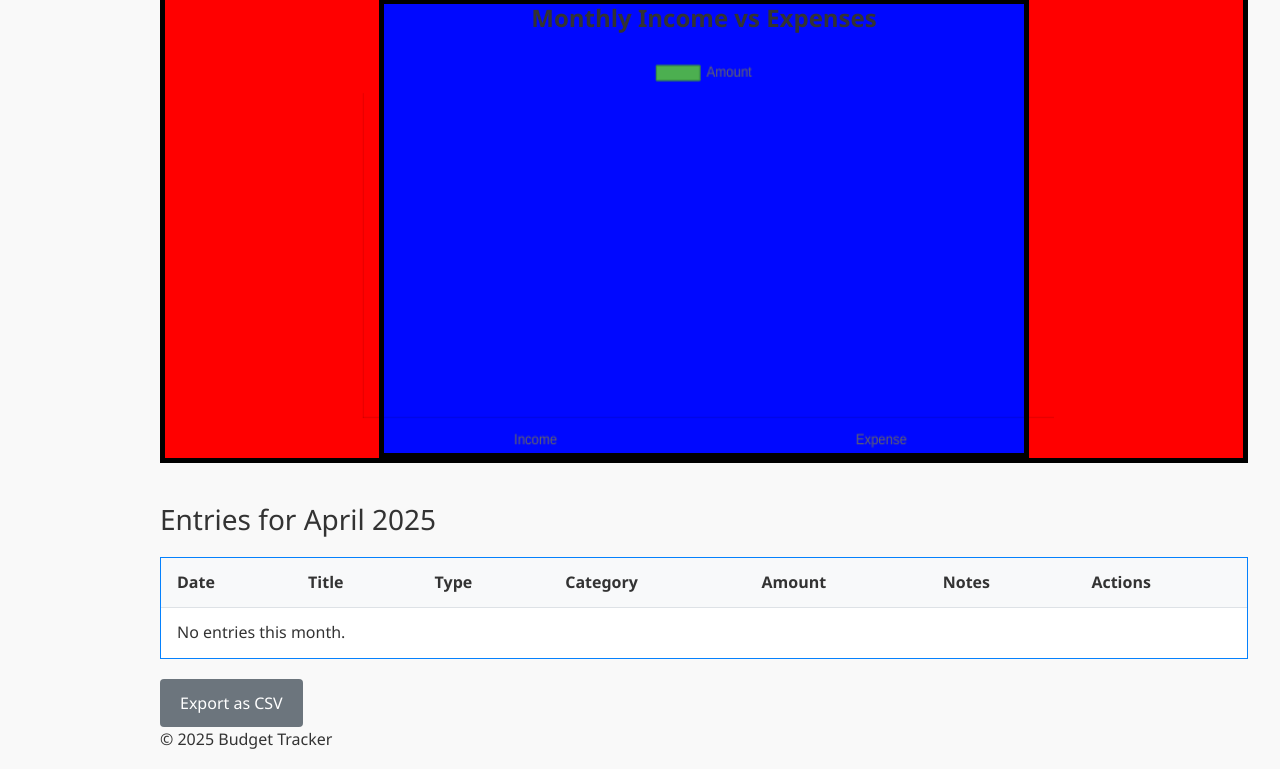
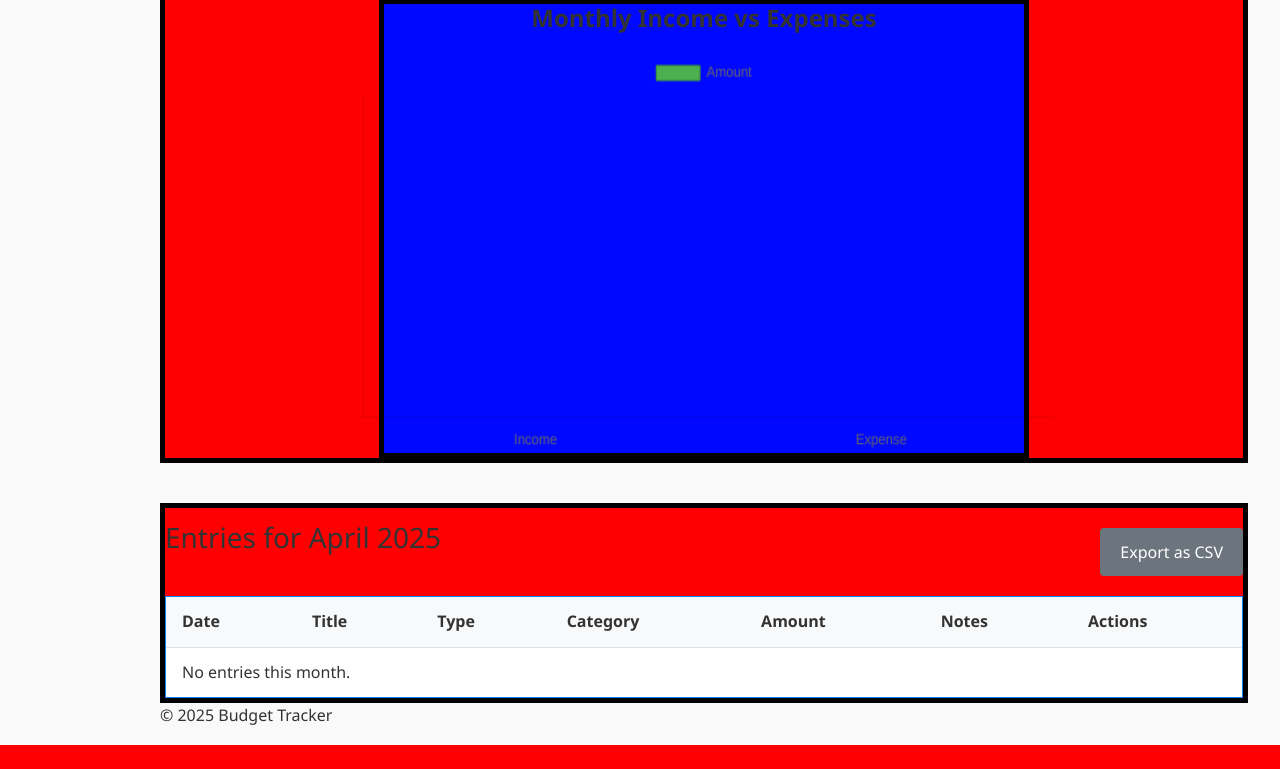
Before and after one commit to caloyyyy0203/personal-budget-tracker, a Django app: page /dashboard/ in a window 1280 px wide. Shown: the part 1184-1953 px from the top of the page. After the commit the page ends 1929 px from the top, so only its background shows below. Run offline with Django 5.2, Linux system fonts and the light colour scheme; a user stored in the database is signed in; data comes from the database, SQL or seed files in the repository; data that the repository does not hold is empty.

Commit message:
Update design

```diff
--- a/tracker/static/tracker/css/main.css
+++ b/tracker/static/tracker/css/main.css
@@ -9,6 +9,15 @@
     justify-content: space-between;
     align-items: center;
 }
+
+
+
+.table_title{
+    display: flex;
+    justify-content: space-between;
+    align-items: center;
+}
+
 /* sidebar menu */
 .sidebar {
     position: fixed;
--- a/tracker/templates/tracker/dashboard.html
+++ b/tracker/templates/tracker/dashboard.html
@@ -34,9 +34,13 @@
 
 <!-- Include Charts -->
 {% include 'tracker/includes/charts.html' %}
-
+<div class="container_4" style="background-color: red; border: 5px solid black;">
+    <div class="table_title">
 <!-- Fixed the table title -->
 <h3>Entries for {{ month_name }} {{ year }}</h3>
+<!-- Export Button -->
+<a href="{% url 'export_csv' %}" class="btn btn-secondary" style="margin-top: 20px;">Export as CSV</a>
+</div>
 
 <table class="entries-table" border="1" cellpadding="5">
     <tr>
@@ -76,9 +80,8 @@
     </tr>
     {% endfor %}
 </table>
+</div>
 
-<!-- Export Button -->
-<a href="{% url 'export_csv' %}" class="btn btn-secondary" style="margin-top: 20px;">Export as CSV</a>
 
 
 <!-- Pass data to JavaScript -->
--- a/tracker/templates/tracker/register.html
+++ b/tracker/templates/tracker/register.html
@@ -138,8 +138,9 @@ button:hover {
 
 .reminder {
   color: #555;
-  font-size: 14px;
+  font-size: 12px;
   margin-top: 5px;
+  margin-bottom: 1em;
   font-style: italic;
 }
 
```
